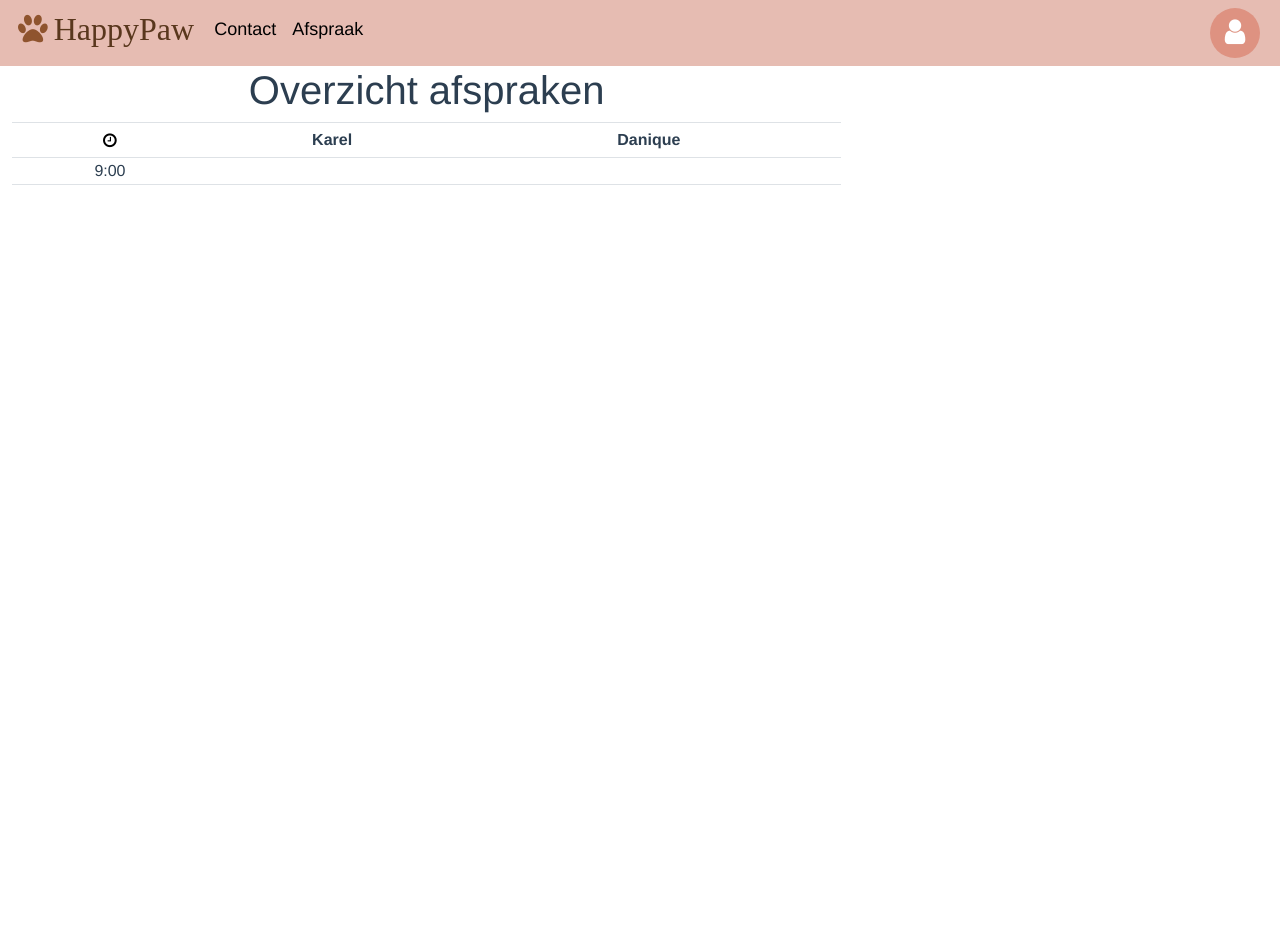
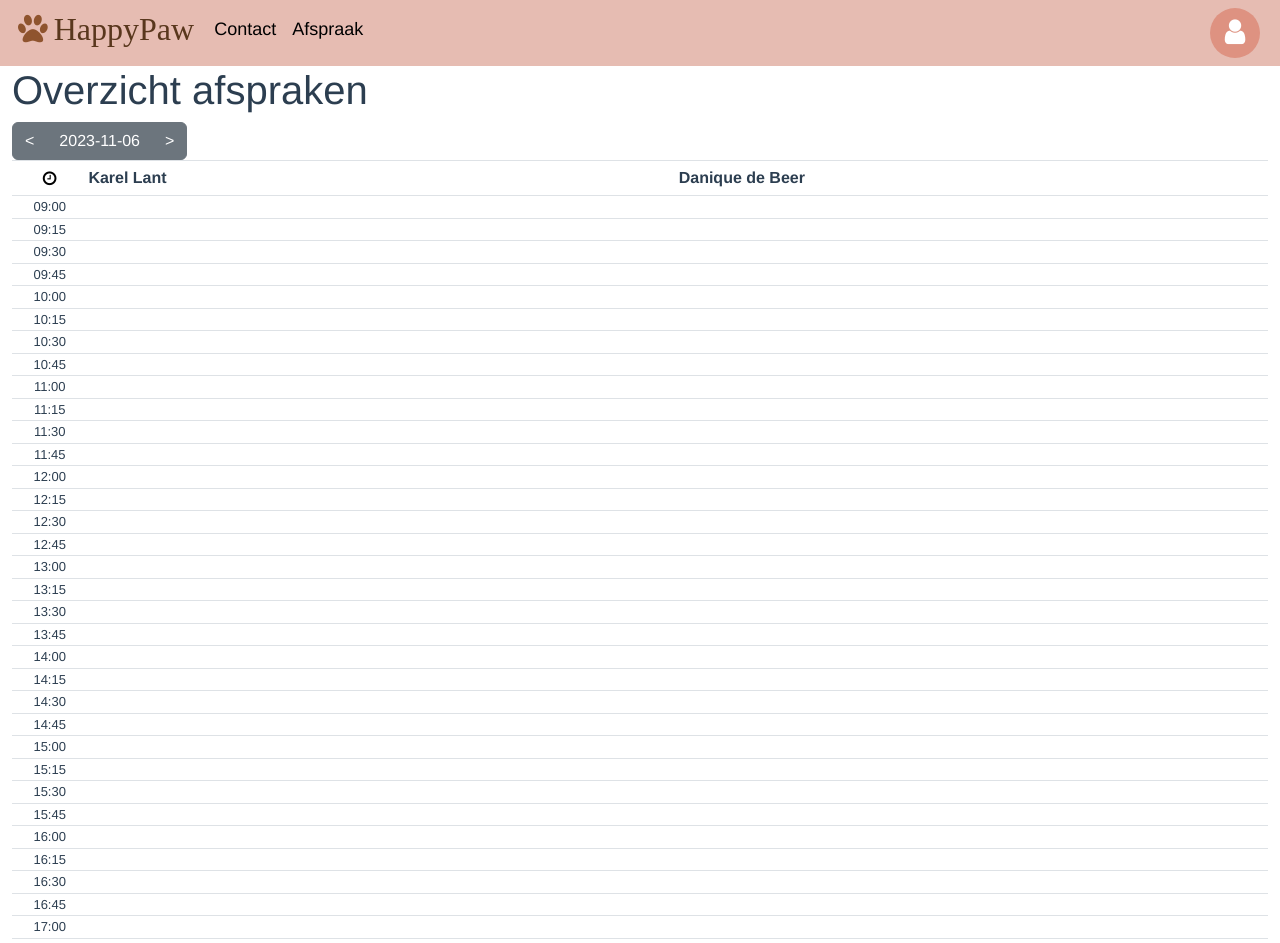
Before and after one commit to Educom-Trainees/educom-dierenartsen, a Vue app: page /overview in a window 1280 px wide. Shown: the top 943 px of the page. Before the commit the page ends 800 px from the top, so only its background shows below. Built offline with nearby package versions, Linux system fonts and the light colour scheme.

Commit message:
Added calendar table skeleton

```diff
--- a/src/views/Overview.vue
+++ b/src/views/Overview.vue
@@ -1,18 +1,195 @@
 <template>
     <div class="container-fluid">
     <div class="row">
-        <div class="col-12 col-md-8">
-            <h1 class="text-lg">Overzicht afspraken</h1>
-            <table class="table table-bordered">
+        <div class="col-12">
+            <h1 class="text-lg text-left">Overzicht afspraken</h1>
+            <div class="datepicker-area">
+                <div class="btn-group" role="group" aria-label="datepicker">
+                    <button type="button" class="btn btn-secondary">&lt;</button>
+                    <button type="button" class="btn btn-secondary">{{ date }}</button>
+                    <button type="button" class="btn btn-secondary">&gt;</button>
+                </div>
+            </div>
+            <table class="table table-bordered table-responsive">
                 <tr>
-                    <th><i class="fa fa-clock-o" aria-hidden="true"></i></th>
-                    <th>Karel</th>
-                    <th>Danique</th>
+                    <th class="icon"><i class="fa fa-clock-o" aria-hidden="true"></i></th>
+                    <th width="47%">Karel Lant</th>
+                    <th width="47%">Danique de Beer</th>
                 </tr>
                 <tr>
-                    <td>9:00</td>
-                    <td></td>
-                    <td></td>
+                    <td class="time">09:00</td>
+                    <td class="no-event" rowspan="1"></td>
+                    <td class="no-event" rowspan="1"></td>
+                </tr>
+                <tr>
+                    <td class="time">09:15</td>
+                    <td class="no-event" rowspan="1"></td>
+                    <td class="no-event" rowspan="1"></td>
+                </tr>
+                <tr>
+                    <td class="time">09:30</td>
+                    <td class="no-event" rowspan="1"></td>
+                    <td class="no-event" rowspan="1"></td>
+                </tr>
+                <tr>
+                    <td class="time">09:45</td>
+                    <td class="no-event" rowspan="1"></td>
+                    <td class="no-event" rowspan="1"></td>
+                </tr>
+                <tr>
+                    <td class="time">10:00</td>
+                    <td class="no-event" rowspan="1"></td>
+                    <td class="no-event" rowspan="1"></td>
+                </tr>
+                <tr>
+                    <td class="time">10:15</td>
+                    <td class="no-event" rowspan="1"></td>
+                    <td class="no-event" rowspan="1"></td>
+                </tr>
+                <tr>
+                    <td class="time">10:30</td>
+                    <td class="no-event" rowspan="1"></td>
+                    <td class="no-event" rowspan="1"></td>
+                </tr>
+                <tr>
+                    <td class="time">10:45</td>
+                    <td class="no-event" rowspan="1"></td>
+                    <td class="no-event" rowspan="1"></td>
+                </tr>
+                <tr>
+                    <td class="time">11:00</td>
+                    <td class="no-event" rowspan="1"></td>
+                    <td class="no-event" rowspan="1"></td>
+                </tr>
+                <tr>
+                    <td class="time">11:15</td>
+                    <td class="no-event" rowspan="1"></td>
+                    <td class="no-event" rowspan="1"></td>
+                </tr>
+                <tr>
+                    <td class="time">11:30</td>
+                    <td class="no-event" rowspan="1"></td>
+                    <td class="no-event" rowspan="1"></td>
+                </tr>
+                <tr>
+                    <td class="time">11:45</td>
+                    <td class="no-event" rowspan="1"></td>
+                    <td class="no-event" rowspan="1"></td>
+                </tr>
+                <tr>
+                    <td class="time">12:00</td>
+                    <td class="no-event" rowspan="1"></td>
+                    <td class="no-event" rowspan="1"></td>
+                </tr>
+                <tr>
+                    <td class="time">12:15</td>
+                    <td class="no-event" rowspan="1"></td>
+                    <td class="no-event" rowspan="1"></td>
+                </tr>
+                <tr>
+                    <td class="time">12:30</td>
+                    <td class="no-event" rowspan="1"></td>
+                    <td class="no-event" rowspan="1"></td>
+                </tr>
+                <tr>
+                    <td class="time">12:45</td>
+                    <td class="no-event" rowspan="1"></td>
+                    <td class="no-event" rowspan="1"></td>
+                </tr>
+                <tr>
+                    <td class="time">13:00</td>
+                    <td class="no-event" rowspan="1"></td>
+                    <td class="no-event" rowspan="1"></td>
+                </tr>
+                <tr>
+                    <td class="time">13:15</td>
+                    <td class="no-event" rowspan="1"></td>
+                    <td class="no-event" rowspan="1"></td>
+                </tr>
+                <tr>
+                    <td class="time">13:30</td>
+                    <td class="no-event" rowspan="1"></td>
+                    <td class="no-event" rowspan="1"></td>
+                </tr>
+                <tr>
+                    <td class="time">13:45</td>
+                    <td class="no-event" rowspan="1"></td>
+                    <td class="no-event" rowspan="1"></td>
+                </tr>
+                <tr>
+                    <td class="time">14:00</td>
+                    <td class="no-event" rowspan="1"></td>
+                    <td class="no-event" rowspan="1"></td>
+                </tr>
+                <tr>
+                    <td class="time">14:15</td>
+                    <td class="no-event" rowspan="1"></td>
+                    <td class="no-event" rowspan="1"></td>
+                </tr>
+                <tr>
+                    <td class="time">14:30</td>
+                    <td class="no-event" rowspan="1"></td>
+                    <td class="no-event" rowspan="1"></td>
+                </tr>
+                <tr>
+                    <td class="time">14:45</td>
+                    <td class="no-event" rowspan="1"></td>
+                    <td class="no-event" rowspan="1"></td>
+                </tr>
+                <tr>
+                    <td class="time">15:00</td>
+                    <td class="no-event" rowspan="1"></td>
+                    <td class="no-event" rowspan="1"></td>
+                </tr>
+                <tr>
+                    <td class="time">15:15</td>
+                    <td class="no-event" rowspan="1"></td>
+                    <td class="no-event" rowspan="1"></td>
+                </tr>
+                <tr>
+                    <td class="time">15:30</td>
+                    <td class="no-event" rowspan="1"></td>
+                    <td class="no-event" rowspan="1"></td>
+                </tr>
+                <tr>
+                    <td class="time">15:45</td>
+                    <td class="no-event" rowspan="1"></td>
+                    <td class="no-event" rowspan="1"></td>
+                </tr>
+                <tr>
+                    <td class="time">16:00</td>
+                    <td class="no-event" rowspan="1"></td>
+                    <td class="no-event" rowspan="1"></td>
+                </tr>
+                <tr>
+                    <td class="time">16:15</td>
+                    <td class="no-event" rowspan="1"></td>
+                    <td class="no-event" rowspan="1"></td>
+                </tr>
+                <tr>
+                    <td class="time">16:30</td>
+                    <td class="no-event" rowspan="1"></td>
+                    <td class="no-event" rowspan="1"></td>
+                </tr>
+                <tr>
+                    <td class="time">16:45</td>
+                    <td class="no-event" rowspan="1"></td>
+                    <td class="no-event" rowspan="1"></td>
+                </tr>
+                <tr>
+                    <td class="time">17:00</td>
+                    <td class="no-event" rowspan="1"></td>
+                    <td class="no-event" rowspan="1"></td>
+                </tr>
+                <tr>
+                    <td class="time">17:15</td>
+                    <td class="no-event" rowspan="1"></td>
+                    <td class="no-event" rowspan="1"></td>
+                </tr>
+                <tr>
+                    <td class="time">17:30</td>
+                    <td class="no-event" rowspan="1"></td>
+                    <td class="no-event" rowspan="1"></td>
                 </tr>
             </table>
         </div>
@@ -21,9 +198,58 @@
 </template>
 
 <script>
+    export default {
+        name: 'Overview',
+        data() {
+            return {
+                appointments: null,
+                date: this.getCurrentDate(),
+            }
+        },
+        methods: {
+            fetchAppointments(url) {
+                console.log(url)
+                var req = new Request(url)
+
+                fetch(req)
+                    .then(response => response.json())
+                    .then(data => {
+                        this.appointments = data
+                        console.log(this.appointments)
+                    })
+                    .catch(error => {
+                        console.error(error)
+                    })
+            },
+            getCurrentDate() {
+                const today = new Date()
+                const year = today.getFullYear()
+                const month = String(today.getMonth() + 1).padStart(2, '0')
+                const day = String(today.getDate()).padStart(2, '0')
+                const currentDate = `${year}-${month}-${day}`
+                return currentDate
+            },
+        },
+        // computed: {
+        //     filterAppointments() {
+        //         this.doctor_1_appointments = this.appointments.filter((appointment) => appointment.doctor == 1)
+        //     }
+        // }
+    }
 
 </script>
 
 <style>
-
+    .container-fluid * {
+        text-align: left;
+    }
+    .table .icon, .table .time {
+        text-align: center;
+    }
+    .table .time {
+        font-size: 13px;
+        /* border-top: 0;
+        border-bottom: 0;
+        border-left: 0; */
+    }
 </style>
```
